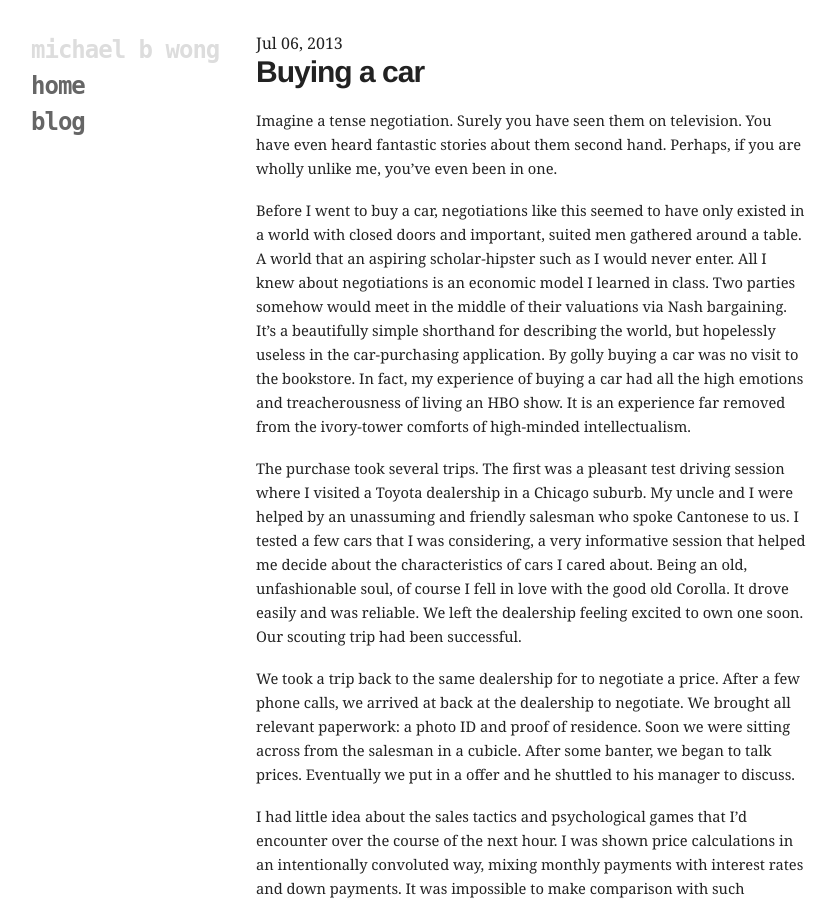
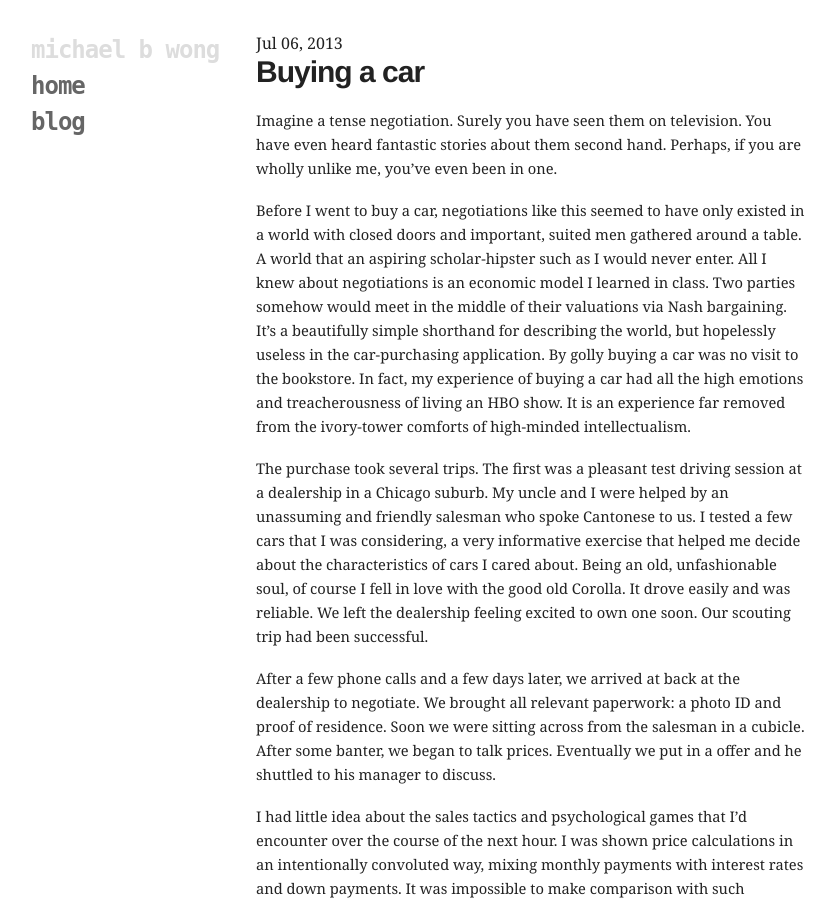
Before and after one commit to mbwong/mbwong.github.com, a Jekyll site: the page built from _posts/2013-07-06-buying-a-car.md, in a window 1280 px wide and 900 px high. Shown: the whole window, without its empty margins (94-929 px from the left). Built offline with Jekyll 4.4.1, drawn with Linux system fonts in a browser that asks for light colours.

Commit message:
Update 2013-07-06-buying-a-car.md

```diff
--- a/_posts/2013-07-06-buying-a-car.md
+++ b/_posts/2013-07-06-buying-a-car.md
@@ -10,9 +10,9 @@
 
 Before I went to buy a car, negotiations like this seemed to have only existed in a world with closed doors and important, suited men gathered around a table. A world that an aspiring scholar-hipster such as I would never enter. All I knew about negotiations is an economic model I learned in class. Two parties somehow would meet in the middle of their valuations via Nash bargaining. It's a beautifully simple shorthand for describing the world, but hopelessly useless in the car-purchasing application. By golly buying a car was no visit to the bookstore. In fact, my experience of buying a car had all the high emotions and treacherousness of living an HBO show. It is an experience far removed from the ivory-tower comforts of high-minded intellectualism.
 
-The purchase took several trips. The first was a pleasant test driving session where I visited a Toyota dealership in a Chicago suburb. My uncle and I were helped by an unassuming and friendly salesman who spoke Cantonese to us. I tested a few cars that I was considering, a very informative session that helped me decide about the characteristics of cars I cared about. Being an old, unfashionable soul, of course I fell in love with the good old Corolla. It drove easily and was reliable. We left the dealership feeling excited to own one soon. Our scouting trip had been successful.
+The purchase took several trips. The first was a pleasant test driving session at a dealership in a Chicago suburb. My uncle and I were helped by an unassuming and friendly salesman who spoke Cantonese to us. I tested a few cars that I was considering, a very informative exercise that helped me decide about the characteristics of cars I cared about. Being an old, unfashionable soul, of course I fell in love with the good old Corolla. It drove easily and was reliable. We left the dealership feeling excited to own one soon. Our scouting trip had been successful.
 
-We took a trip back to the same dealership for to negotiate a price. After a few phone calls, we arrived at back at the dealership to negotiate. We brought all relevant paperwork: a photo ID and proof of residence. Soon we were sitting across from the salesman in a cubicle. After some banter, we began to talk prices. Eventually we put in a offer and he shuttled to his manager to discuss.
+After a few phone calls and a few days later, we arrived at back at the dealership to negotiate. We brought all relevant paperwork: a photo ID and proof of residence. Soon we were sitting across from the salesman in a cubicle. After some banter, we began to talk prices. Eventually we put in a offer and he shuttled to his manager to discuss.
 
 I had little idea about the sales tactics and psychological games that I'd encounter over the course of the next hour. I was shown price calculations in an intentionally convoluted way, mixing monthly payments with interest rates and down payments. It was impossible to make comparison with such numbers. When we objected to his calculations, he reframed a manufacturer discount as a concessions, even though any dealership had those, resulting in an even higher price. I quickly began to get flustered and impatient.
 
```
